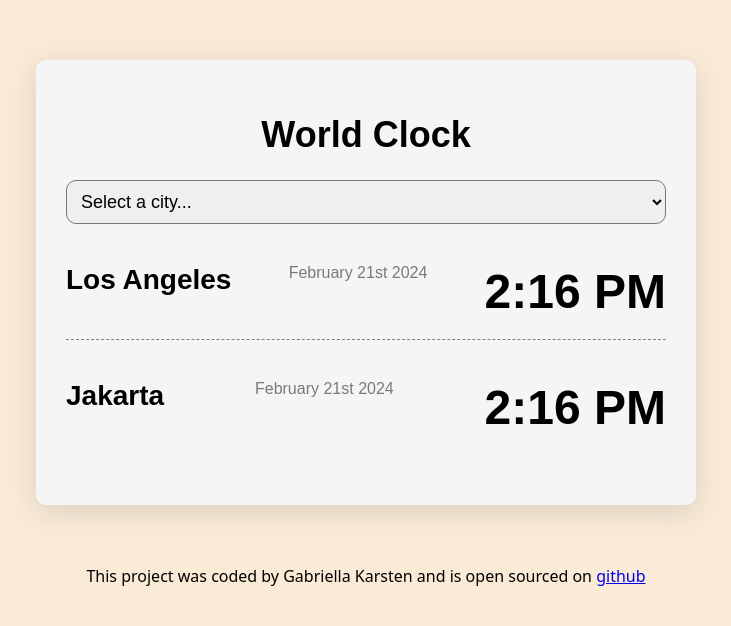
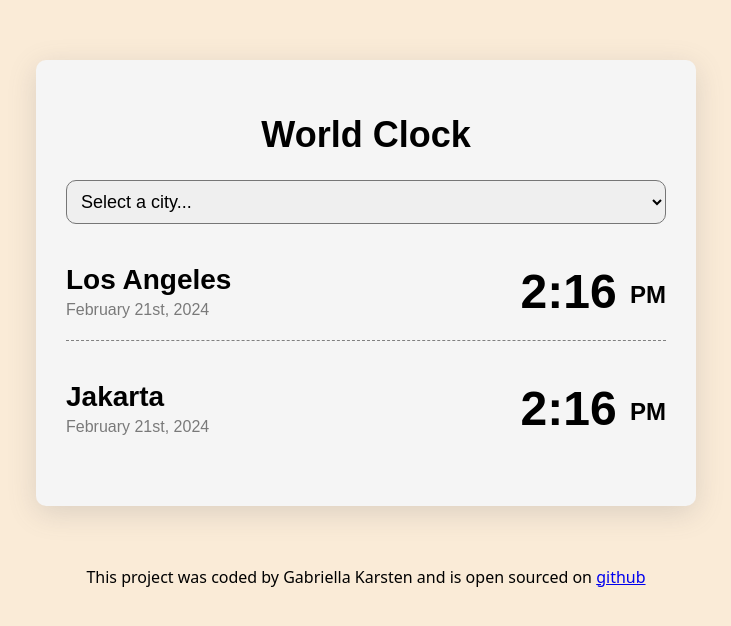
Before and after one commit to gabykarsten/world-clock-project, a plain HTML site: page index.html in a window 1280 px wide. Shown: the whole page, without its empty margins (274-1005 px from the left). Drawn offline with Linux system fonts and the light colour scheme.

Commit message:
added div to html

```diff
--- a/index.html
+++ b/index.html
@@ -15,14 +15,18 @@
             <option value="">Vancouver</option>
         </select>
         <div class="city">
-            <h2>Los Angeles</h2>
-            <div class="date">February 21st 2024</div>
-            <div class="time">2:16 PM</div>
+            <div>
+                <h2>Los Angeles</h2>
+                <div class="date">February 21st, 2024</div>
+            </div>
+            <div class="time">2:16 <small>PM</small></div>
         </div>
         <div class="city">
-            <h2>Jakarta</h2>
-            <div class="date">February 21st 2024</div>
-            <div class="time">2:16 PM</div>
+            <div>
+                <h2>Jakarta</h2>
+                <div class="date">February 21st, 2024</div>
+            </div>
+            <div class="time">2:16 <small>PM</small></div>
         </div>
     </div>
     <footer>
```
